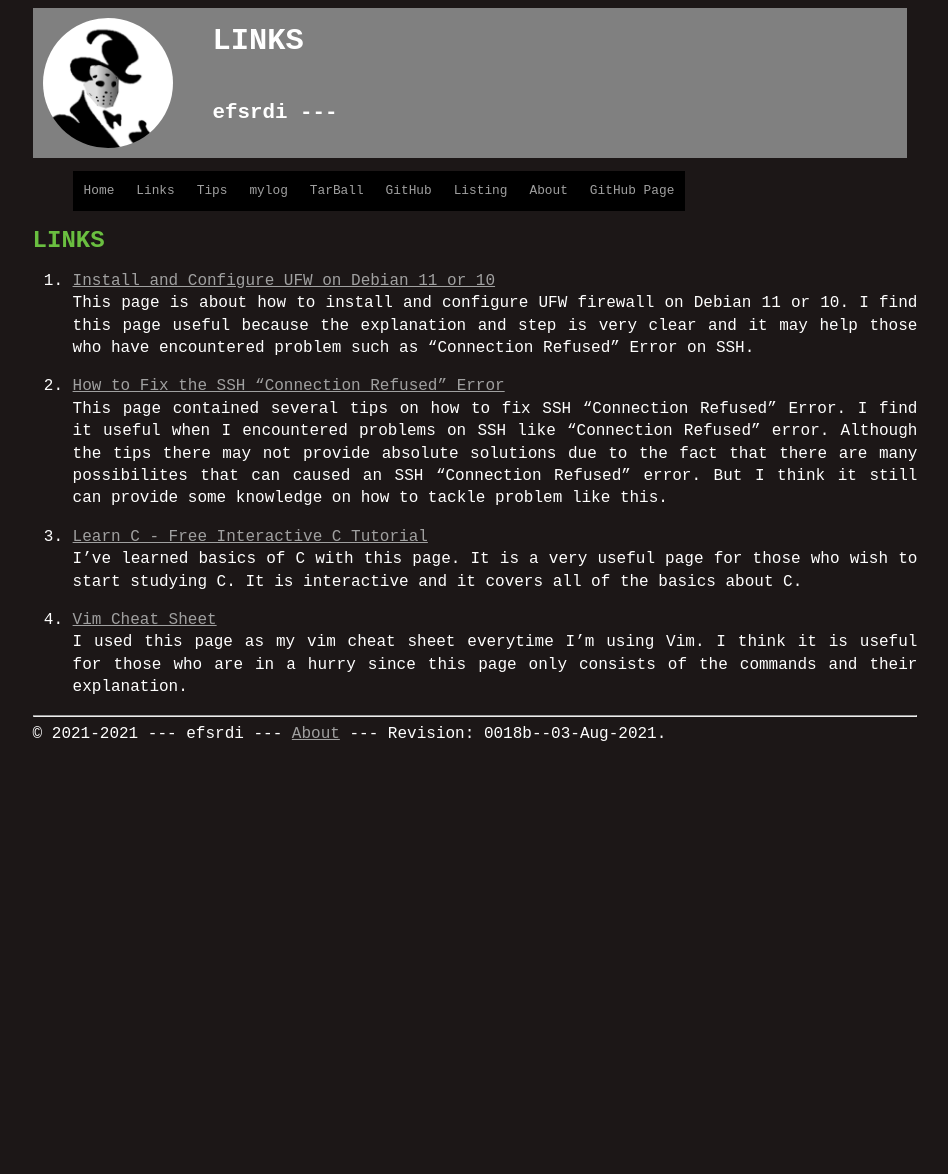
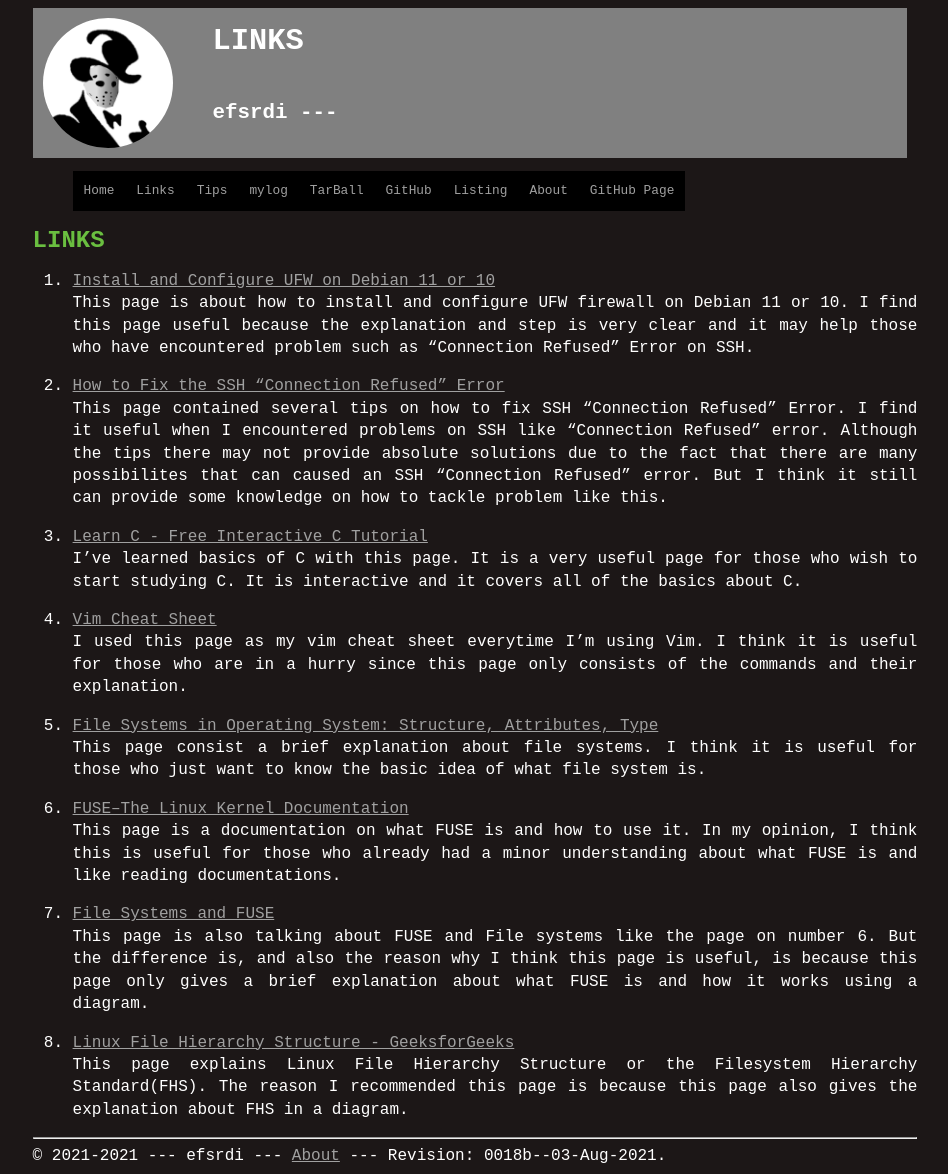
Before and after one commit to efsrdi/os212, a Jekyll site: the page built from links.md, in a window 1280 px wide. Shown: the whole page, without its empty margins (165-1113 px from the left). Built offline with Jekyll 4.4.1, drawn with Linux system fonts in a browser that asks for light colours; our own code applies the rules of GitHub Pages for plain Markdown files; before the commit the page ends 900 px from its top, so only the background shows below that.

Commit message:
Update my bookmark links

```diff
--- a/TXT/mylog.txt
+++ b/TXT/mylog.txt
@@ -35,3 +35,4 @@ ZCZC W03 5 L18 Assignment #08: Update mylog.txt
 ZCZC W03 120 L11 Assignment #01: Read OSC10 chapter 13 + chapter 14 + chapter 15
 ZCZC W03 90 L12 Assignment #02: Try Demos in https://github.com/UI-FASILKOM-OS/SistemOperasi/tree/master/Demos/.
 ZCZC W03 70 L13 Assignment #03: Try Previous MidTerm Problems (https://rms46.vlsm.org/2/198.pdf).
+ZCZC W03 20 L16 Assignment #06: Update my links
--- a/links.md
+++ b/links.md
@@ -21,3 +21,20 @@ studying C. It is interactive and it covers all of the basics about C.
 4. [Vim Cheat Sheet](https://vim.rtorr.com/)<br>
 I used this page as my vim cheat sheet everytime I'm using Vim. I think it is useful for those who are in a
 hurry since this page only consists of the commands and their explanation.
+
+5. [File Systems in Operating System: Structure, Attributes, Type](https://www.guru99.com/file-systems-operating-system.html)<br>
+This page consist a brief explanation about file systems. I think it is useful for those who just want
+to know the basic idea of what file system is.
+
+6. [FUSE--The Linux Kernel Documentation](https://www.kernel.org/doc/html/latest/filesystems/fuse.html#)<br>
+This page is a documentation on what FUSE is and how to use it. In my opinion, I think this is useful for
+those who already had a minor understanding about what FUSE is and like reading documentations.
+
+7. [File Systems and FUSE](https://www.cs.cmu.edu/~fp/courses/15213-s07/lectures/15-filesys/index.html)<br>
+This page is also talking about FUSE and File systems like the page on number 6. But the difference is, and also
+the reason why I think this page is useful, is because this page only gives a brief explanation about what
+FUSE is and how it works using a diagram.
+
+8. [Linux File Hierarchy Structure - GeeksforGeeks](https://www.geeksforgeeks.org/linux-file-hierarchy-structure/)<br>
+This page explains Linux File Hierarchy Structure or the Filesystem Hierarchy Standard(FHS). The reason I recommended
+this page is because this page also gives the explanation about FHS in a diagram.
```
